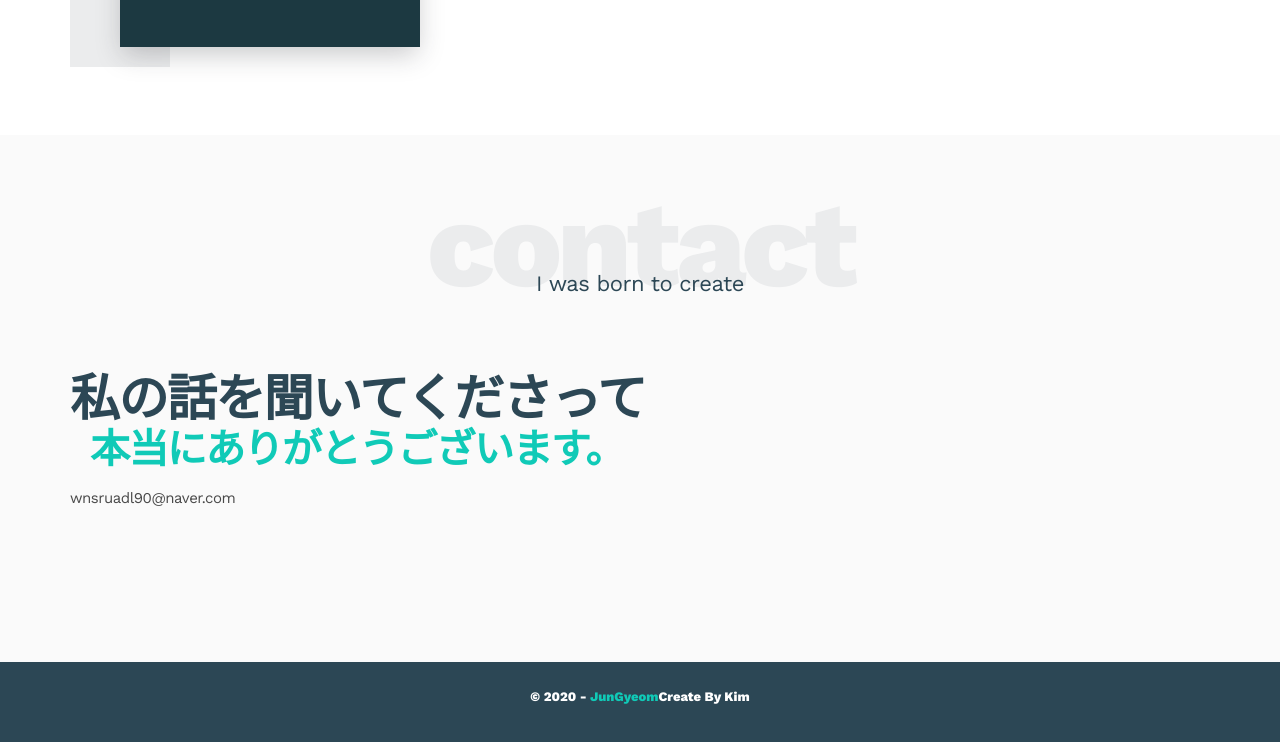
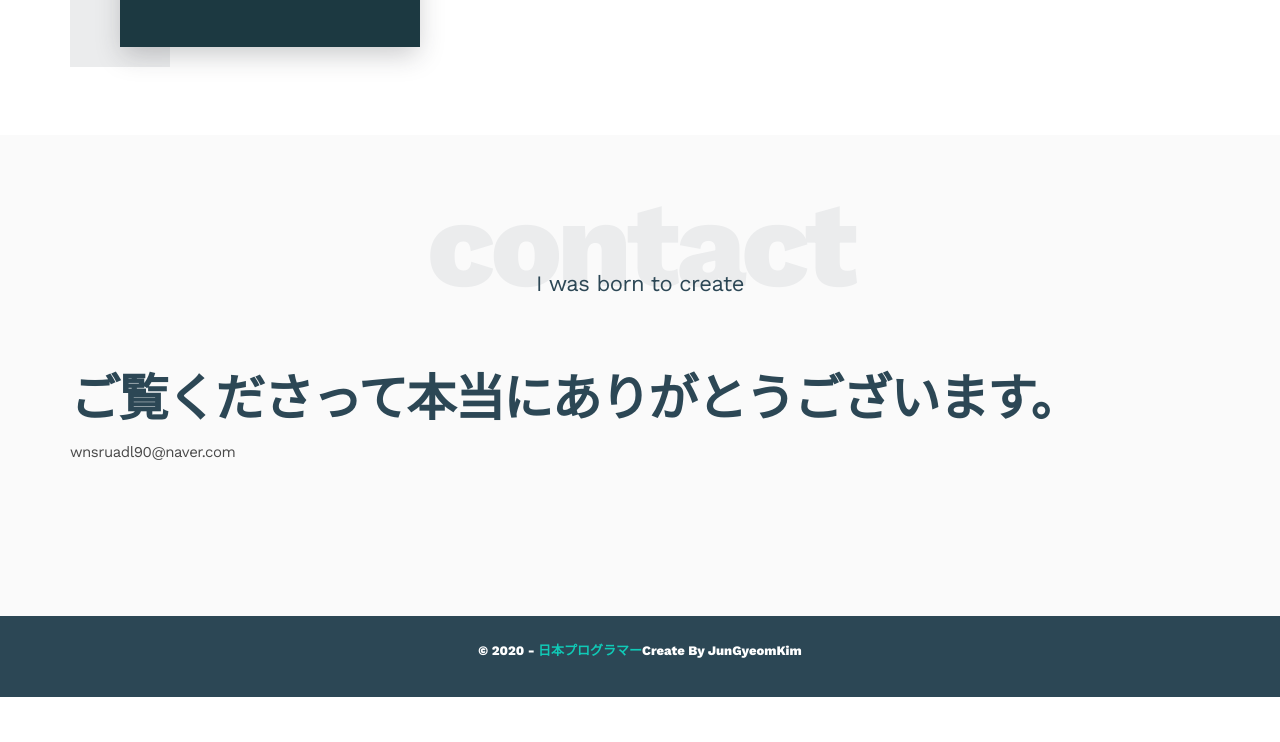
Before and after one commit to JunGyeomKim/portfolio, a plain HTML site: page index.html in a window 1280 px wide. Shown: the part 3015-3757 px from the top of the page. After the commit the page ends 3712 px from the top, so only its background shows below. Drawn offline with nearby package versions, Linux system fonts and the light colour scheme; files that its build step writes are made by us from their sources.

Commit message:
Update index.html

```diff
--- a/index.html
+++ b/index.html
@@ -221,8 +221,7 @@
         </div>
         <div class="row">
           <div class="contact-info">
-            <h1>私の話を聞いてくださって</h1>
-            <h1>本当にありがとうございます。</h1>
+            <h1>ご覧くださって本当にありがとうございます。</h1>
             <h2>wnsruadl90@naver.com</h2>
             <!-- <p>Find us on social networks:</p>
             <ul>
@@ -236,7 +235,7 @@
     </section>
   <!-- Footer -->
     <section class="footer">
-      <h4>© 2020 - <span>JunGyeom</span>Create By Kim</h4>
+      <h4>© 2020 - <span>日本プログラマー</span>Create By JunGyeomKim</h4>
     </section>
 
     <!-- jQuery (necessary for Bootstrap's JavaScript plugins) -->
```
